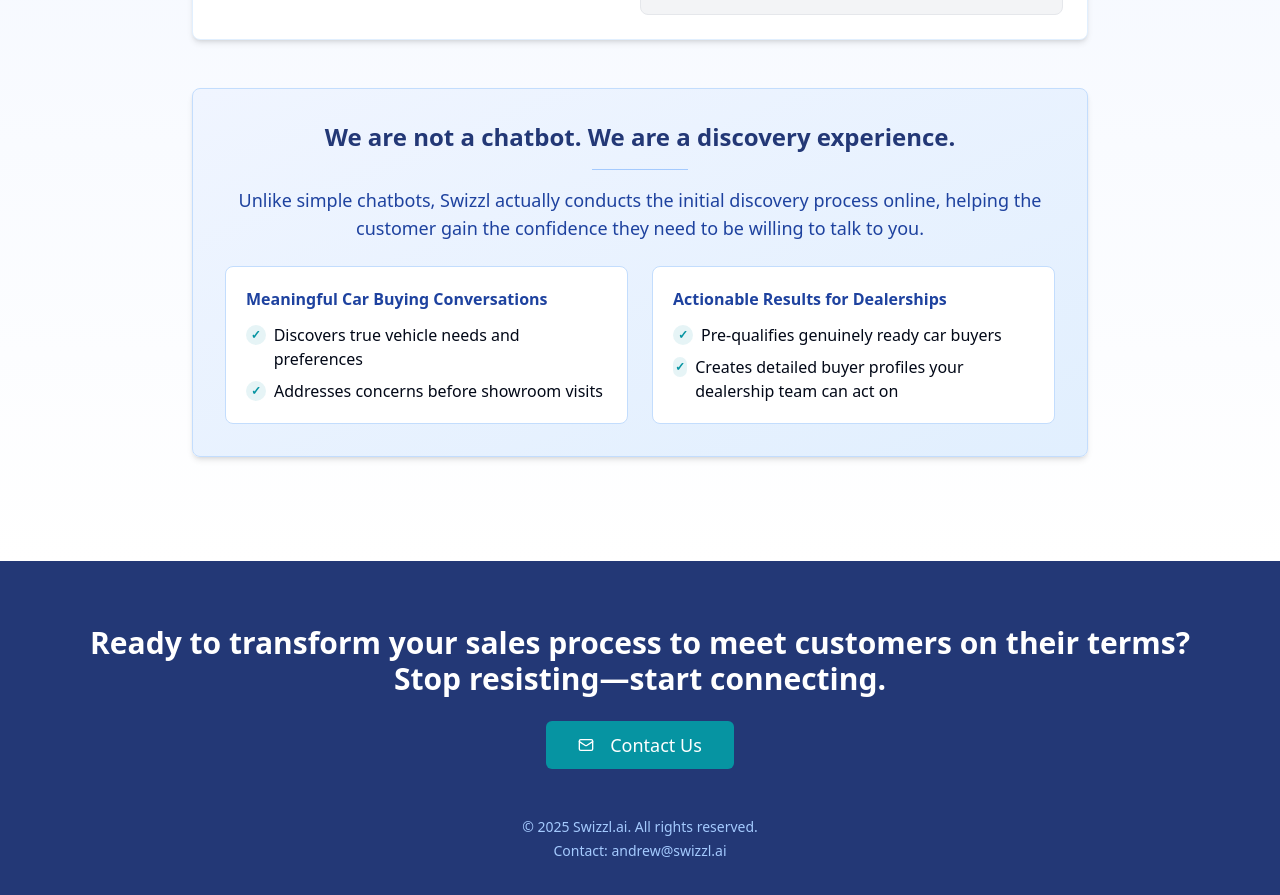
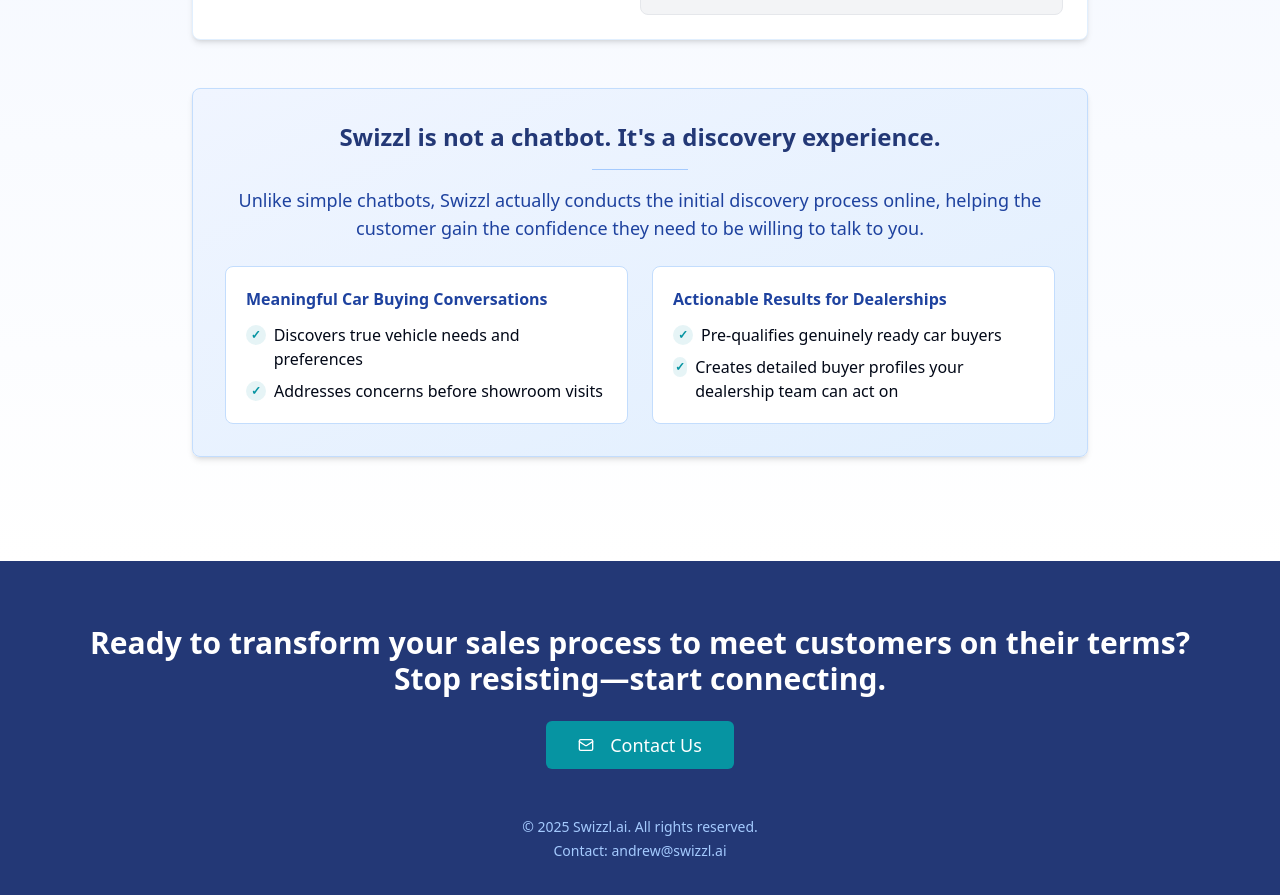
Before and after one commit to davidkrandall/swizzl-car-confidante-71, a React (Vite) app: page / in a window 1280 px wide. Shown: the part 4220-5115 px from the top of the page. Built offline with nearby package versions, Linux system fonts and the light colour scheme.

Commit message:
Refactor: Update ImplementationSection text
Update the text in the ImplementationSection to reflect the change from "We are not a chatbot. We are a discovery experience." to "Swizzl is not a chatbot. Its a..."

```diff
--- a/src/components/ImplementationSection.tsx
+++ b/src/components/ImplementationSection.tsx
@@ -57,7 +57,7 @@ const ImplementationSection = () => {
           </div>
 
           <div className="bg-gradient-to-br from-blue-50 to-blue-100 rounded-lg p-8 border border-blue-200 mb-10 shadow-md hover:shadow-lg transition-shadow duration-300">
-            <h3 className="text-2xl font-bold mb-4 text-center text-blue-900">We are not a chatbot. We are a discovery experience.</h3>
+            <h3 className="text-2xl font-bold mb-4 text-center text-blue-900">Swizzl is not a chatbot. It's a discovery experience.</h3>
             <Separator className="bg-blue-300 mb-4 mx-auto w-24" />
             <p className="text-lg text-blue-800 mb-6 text-center">
               Unlike simple chatbots, Swizzl actually conducts the initial discovery process online, helping the customer gain the confidence they need to be willing to talk to you.
```
